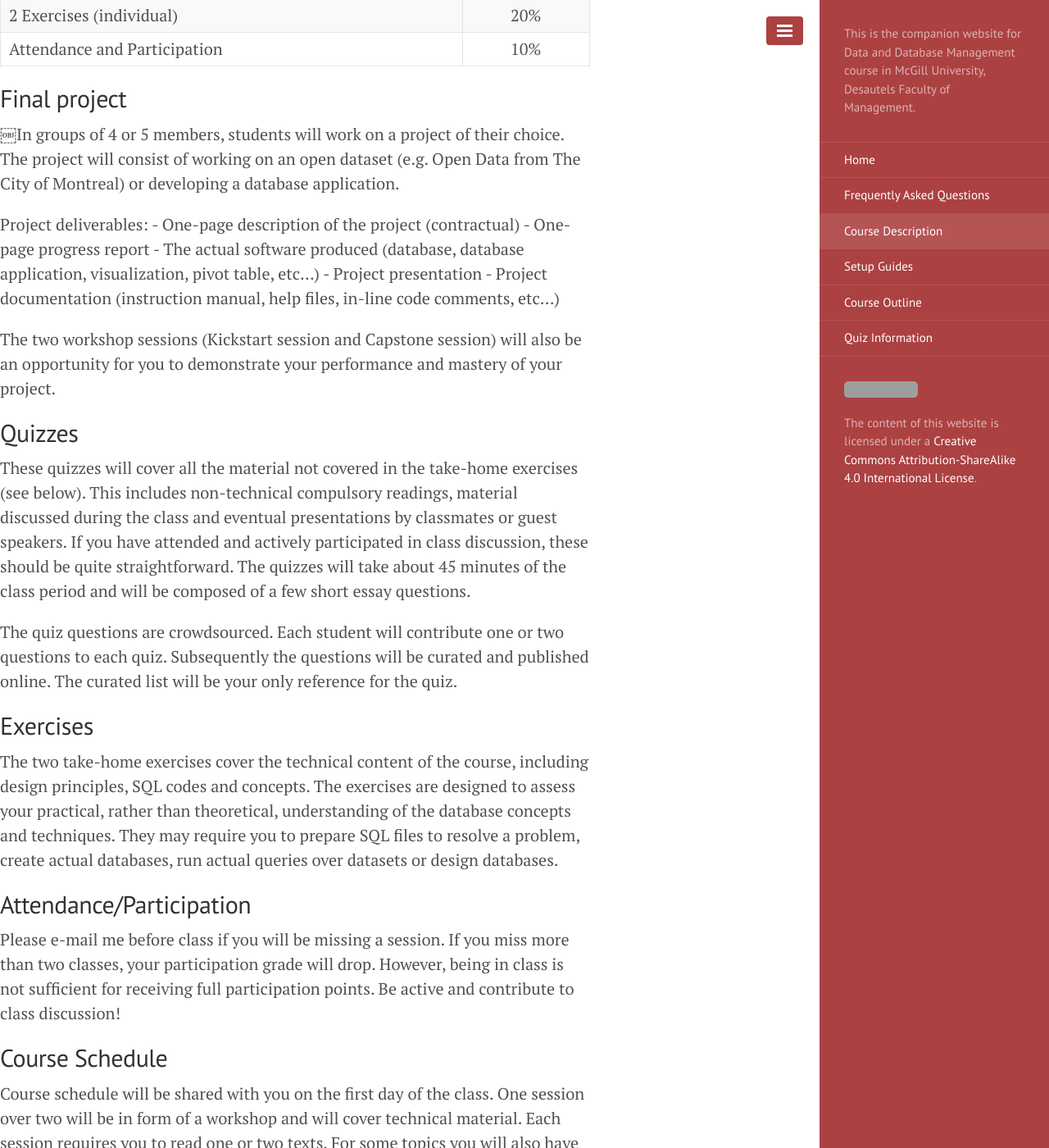
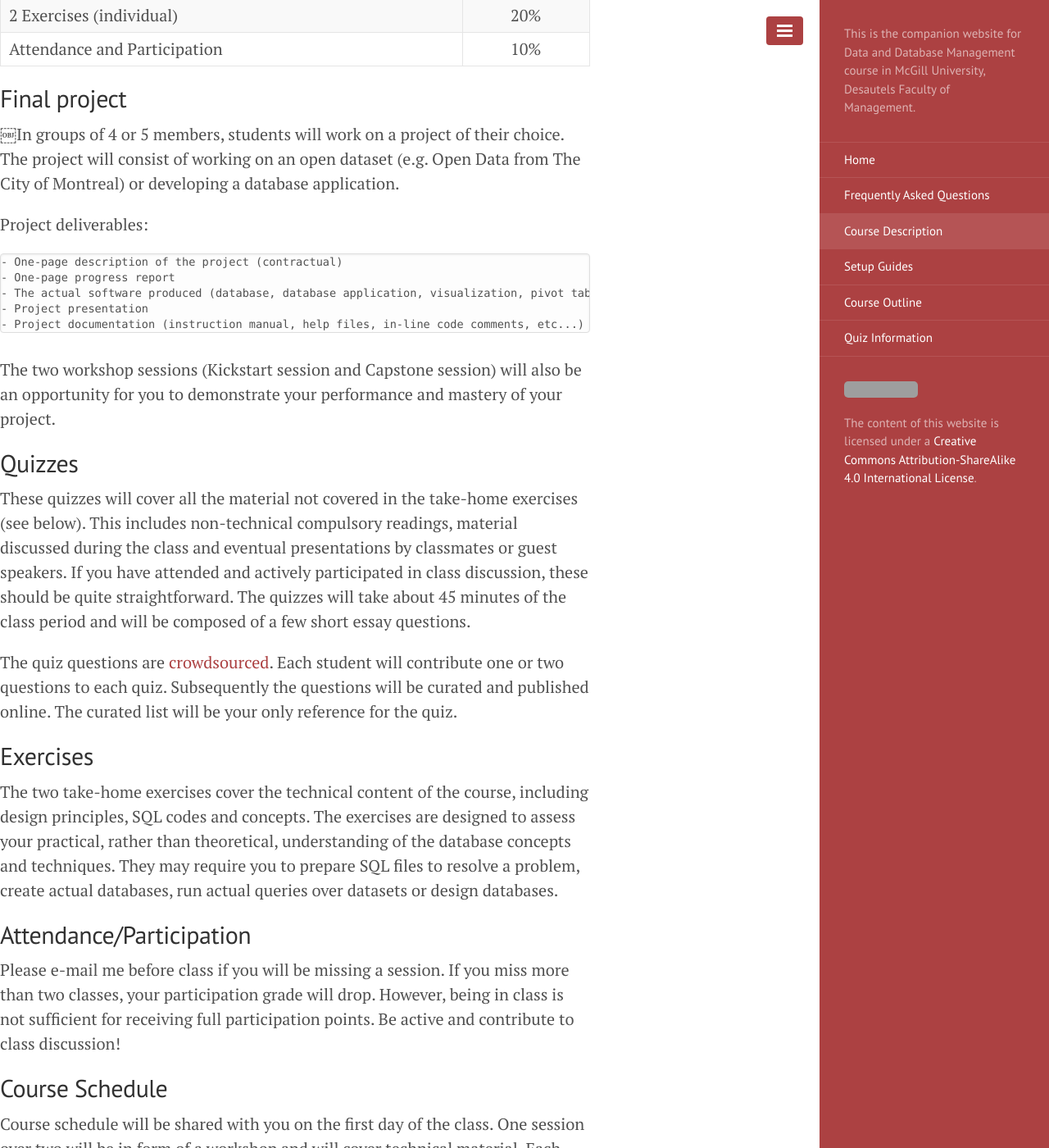
Before and after one commit to retrography/data-management, a Jekyll site: the page built from description.md, in a window 1280 px wide and 1400 px high, scrolled down 2782 px. Shown: the whole window at 82% size. Built offline with Jekyll 4.4.1, drawn with Linux system fonts in a browser that asks for light colours; Markdown is read by kramdown in place of the engine named in the settings; part of the change alters nothing that is shown; grey boxes are pictures that could not be loaded.

Commit message:
link text

```diff
--- a/description.md
+++ b/description.md
@@ -82,6 +82,7 @@ We will be using a relational database for documents (slides, assignments, etc.)
 ￼In groups of 4 or 5 members, students will work on a project of their choice. The project will consist of working on an open dataset (e.g. Open Data from The City of Montreal) or developing a database application.
 
 Project deliverables:
+
     - One-page description of the project (contractual)
     - One-page progress report
     - The actual software produced (database, database application, visualization, pivot table, etc...)
@@ -94,7 +95,7 @@ The two workshop sessions (Kickstart session and Capstone session) will also be
 
 These quizzes will cover all the material not covered in the take-home exercises (see below). This includes non-technical compulsory readings, material discussed during the class and eventual presentations by classmates or guest speakers. If you have attended and actively participated in class discussion, these should be quite straightforward. The quizzes will take about 45 minutes of the class period and will be composed of a few short essay questions.
 
-The quiz questions are crowdsourced. Each student will contribute one or two questions to each quiz. Subsequently the questions will be curated and published online. The curated list will be your only reference for the quiz.
+The quiz questions are [crowdsourced]({{ site.baseurl }}/quiz/). Each student will contribute one or two questions to each quiz. Subsequently the questions will be curated and published online. The curated list will be your only reference for the quiz.
 
 ## Exercises
 
```
